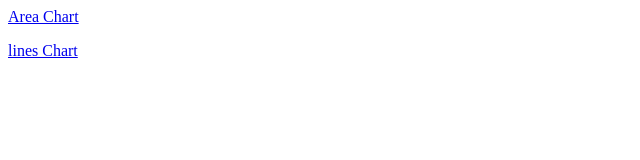
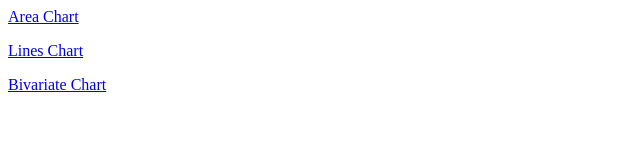
Before and after one commit to fengshuo/d3-basic-charts, a plain HTML site: page index.html in a window 1280 px wide. Shown: the whole page, without its empty margins (0-640 px from the left). Drawn offline with Linux system fonts and the light colour scheme.

Commit message:
add bivariate chart

```diff
--- a/demo/js/lines-chart.js
+++ b/demo/js/lines-chart.js
@@ -52,6 +52,7 @@ window.onload = function(){
 		}
 	}, function(data){
 
+		// the default domain for color is empty
 		// update domain for ordinal colors
 		// color.domain(["close","open","high","low"]);
 
--- a/index.html
+++ b/index.html
@@ -2,5 +2,8 @@
 	<a href="./demo/area-chart.html">Area Chart</a>
 </p>
 <p>
-	<a href="./demo/lines-chart.html">lines Chart</a>
+	<a href="./demo/lines-chart.html">Lines Chart</a>
 </p>
+<p>
+	<a href="./demo/bivariate-chart.html">Bivariate Chart</a>
+</p>
```
